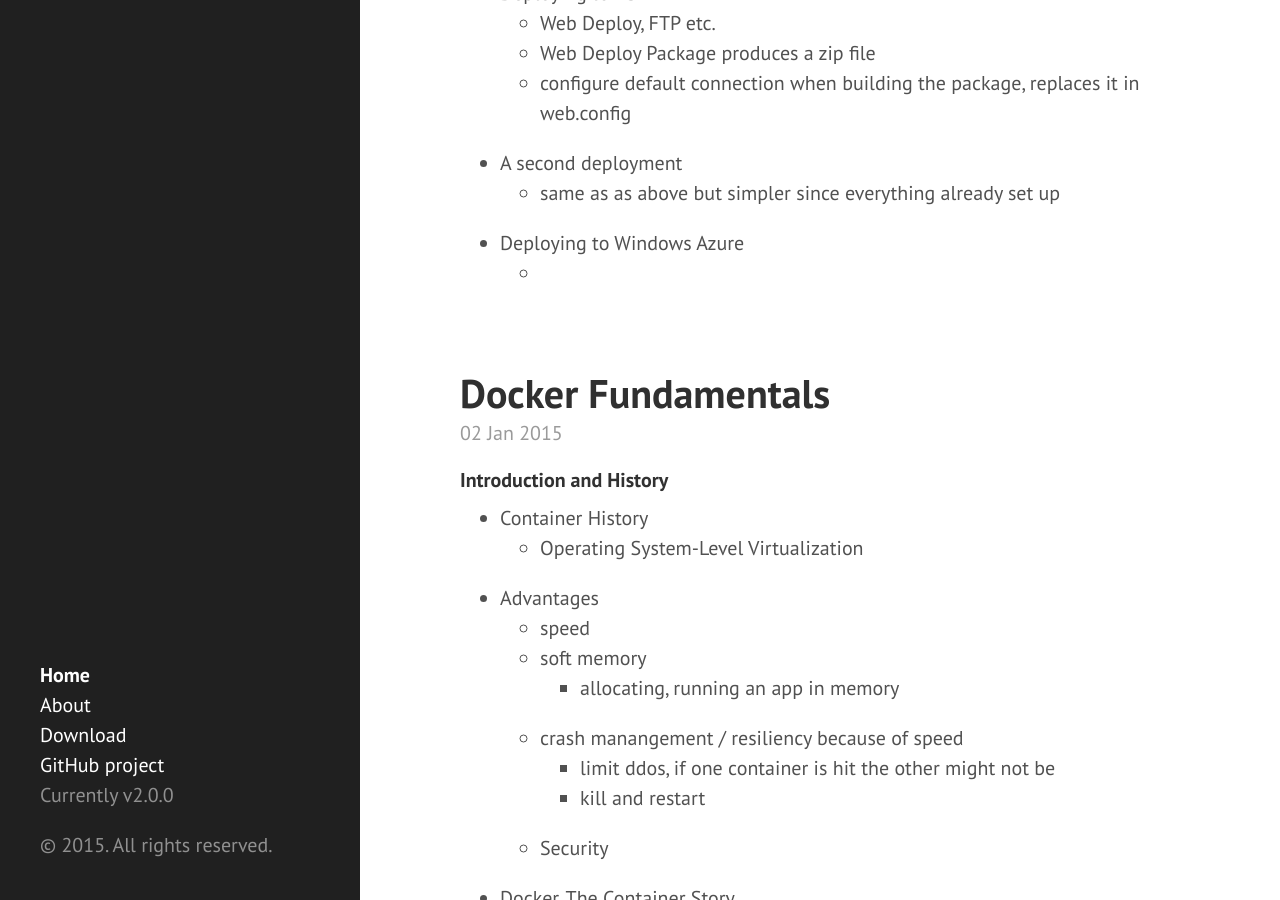
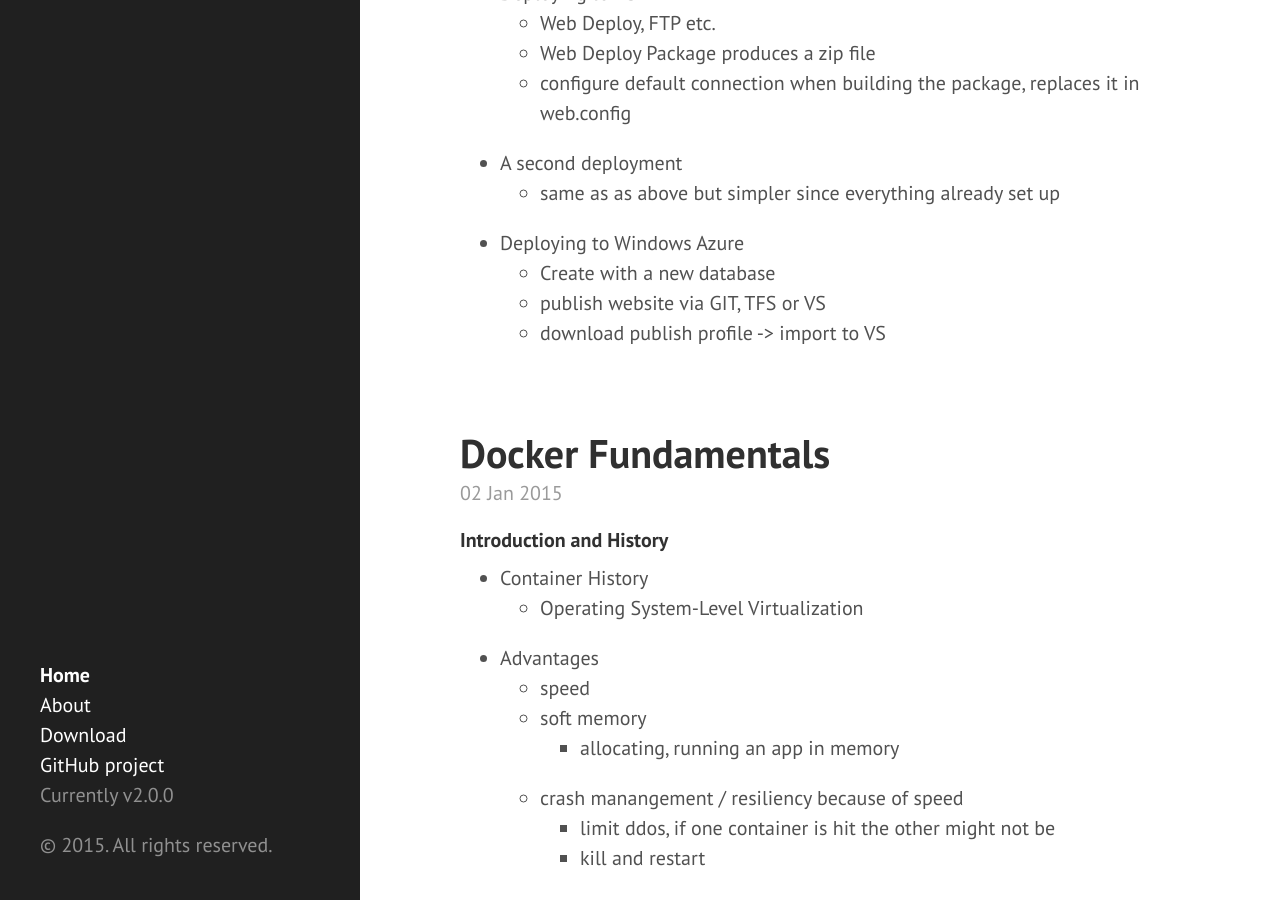
Before and after one commit to eneiand/eneiand.github.io, a Jekyll site: the page built from index.html, in a window 1280 px wide and 900 px high, scrolled down 10722 px. Built offline with Jekyll 4.4.1, drawn with Linux system fonts in a browser that asks for light colours; Markdown is read by kramdown in place of the engine named in the settings; the list of posts is cut into pages by our own code.

Commit message:
Update 2015-01-06-building-apps-with-asp-mvc-4.md

```diff
--- a/_posts/2015-01-06-building-apps-with-asp-mvc-4.md
+++ b/_posts/2015-01-06-building-apps-with-asp-mvc-4.md
@@ -283,4 +283,6 @@
 * A second deployment
   * same as as above but simpler since everything already set up
 * Deploying to Windows Azure
-  *
+  *  Create with a new database
+  *  publish website via GIT, TFS or VS
+  *  download publish profile -> import to VS
```
